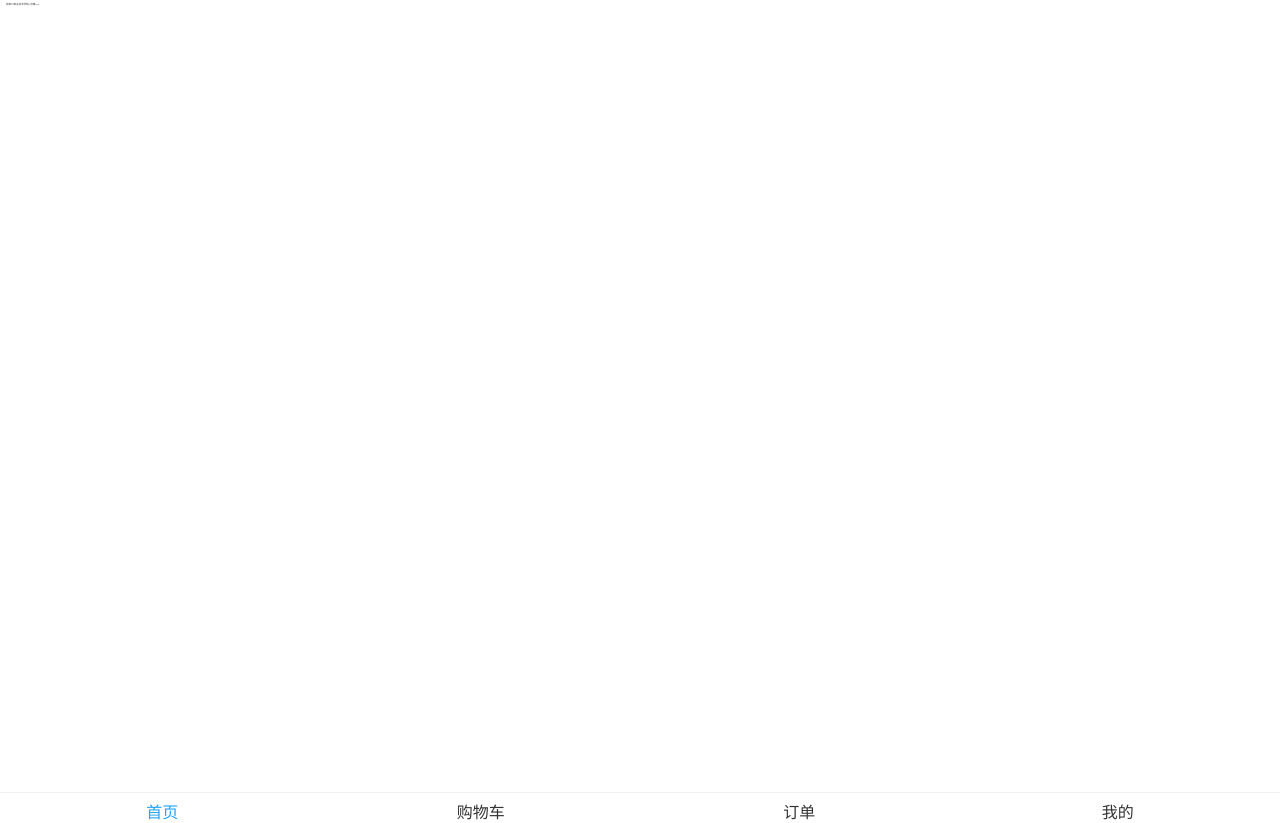
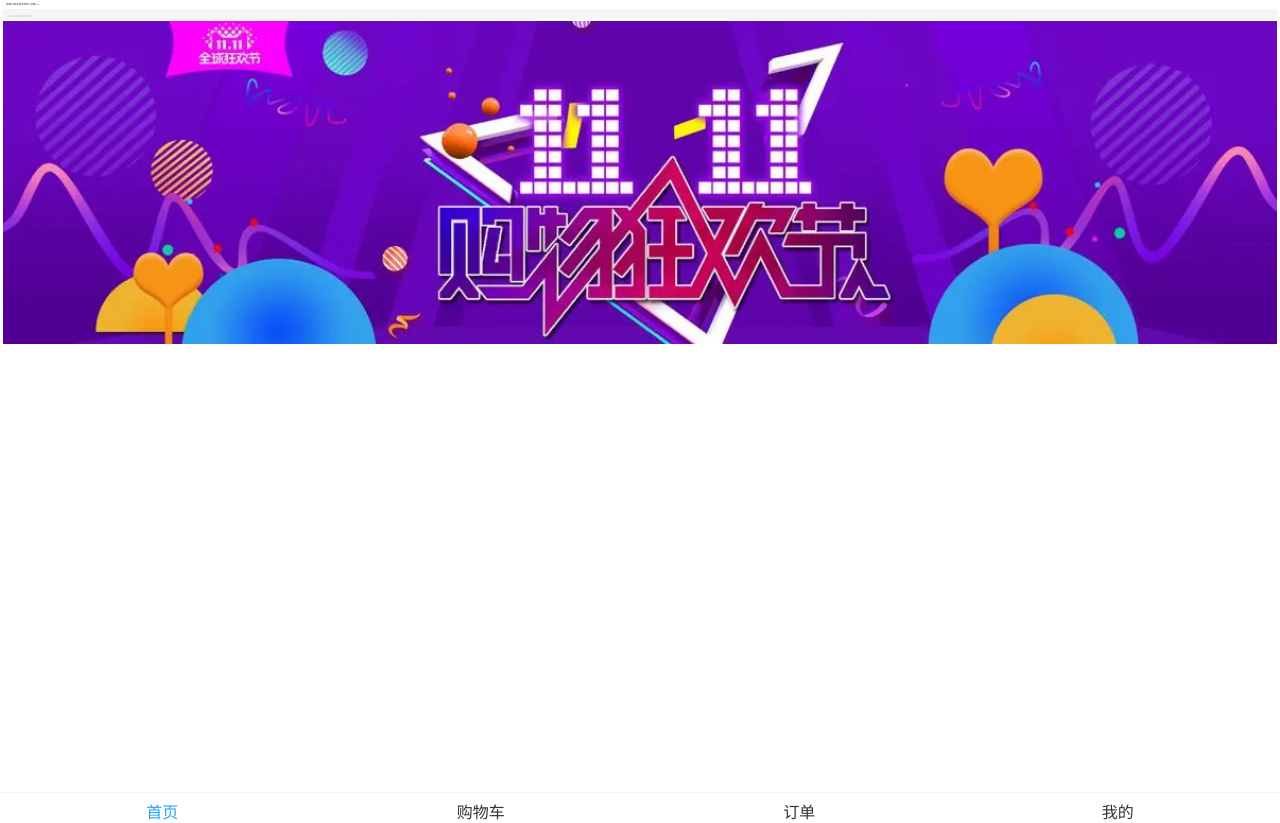
Before and after one commit to jiaokaihang/jingdong, a Vue app: page / in a window 1280 px wide. Built offline with nearby package versions, Linux system fonts and the light colour scheme; the HTML template or start-up script is replaced by a standard one.

Commit message:
搜索栏和banner完成

```diff
--- a/src/App.vue
+++ b/src/App.vue
@@ -6,6 +6,13 @@
         张家口职业技术学院1号楼105
         <span class="iconfont position_notice">&#xe613;</span>
       </div>
+      <div class="search">
+       <span class="iconfont">&#xe6e1;</span>
+       <span class="search__text">山姆会员商店优惠商品</span>
+    </div>
+    <div class="banner" >
+      <img class="banner__img" src="banner.webp" alt="">
+    </div>
     </div>
     <div class="docker">
       <div class=" docker__item docker__item--active">
@@ -65,7 +72,31 @@
   }
 color:$content-fontcolor;
 }
+.search {
+  margin-bottom: .12rem;
+  line-height: .32rem;
+  background: #F5F5F5;
+  color: #B7B7B7;
+  border-radius: .16rem;
+  .iconfont {
+    display: inline-block;
+    padding: 0 .08rem 0 .16rem;
+    font-size: .16rem;
+  }
+  &__text {
+    display: inline-block;
+    font-size: .14rem;
+  }
+}
 
+.banner{
+  height: 0;
+  overflow: hidden;
+  padding-bottom: 25.4%;
+  &__img{
+    width: 100%;
+  }
+}
 .docker {
   display: flex;
   position: absolute;
--- a/src/style/iconfont.css
+++ b/src/style/iconfont.css
@@ -2,9 +2,9 @@
   font-family: 'iconfont';
   /* Project id 3639412 */
   src: url('https://at.alicdn.com/t/font_985780_km7mi63cihi.eot?t=1545807318834');
-  src: url('//at.alicdn.com/t/c/font_3639412_c4b5g4spklg.woff2?t=1662791223275') format('woff2'),
-       url('//at.alicdn.com/t/c/font_3639412_c4b5g4spklg.woff?t=1662791223275') format('woff'),
-       url('//at.alicdn.com/t/c/font_3639412_c4b5g4spklg.ttf?t=1662791223275') format('truetype');
+  src: url('//at.alicdn.com/t/c/font_3639412_98qhk65ferq.woff2?t=1662795800326') format('woff2'),
+    url('//at.alicdn.com/t/c/font_3639412_98qhk65ferq.woff?t=1662795800326') format('woff'),
+    url('//at.alicdn.com/t/c/font_3639412_98qhk65ferq.ttf?t=1662795800326') format('truetype');
 }
 
 .iconfont {
```
Also changed, not shown: public/banner.webp (added).
